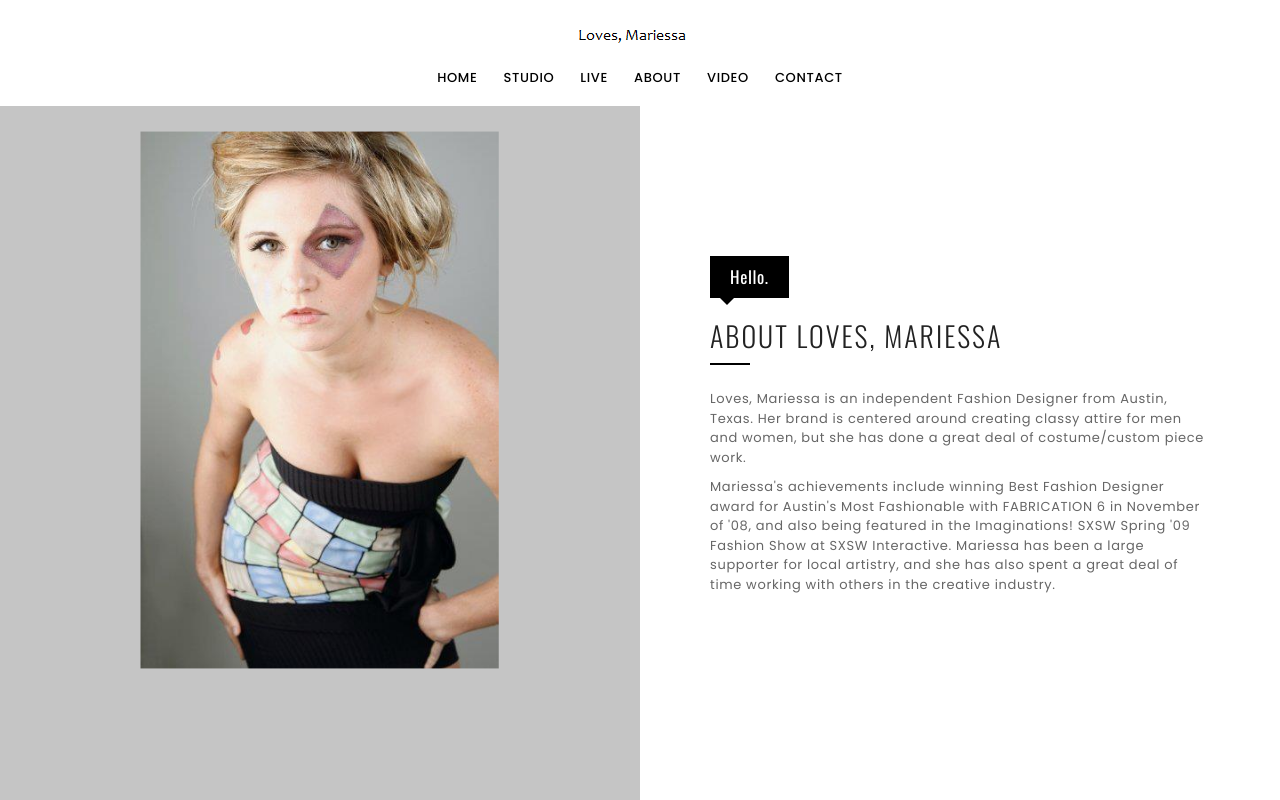
After one commit to saracarlile/Loves-Mariessa-Portfolio, a PHP site: page /about-me.php in a window 1280 px wide. The commit adds this page. Run offline with PHP 8.4, Linux system fonts and the light colour scheme.

Commit message:
add about page

```diff
--- /dev/null
+++ b/about-me.php
@@ -0,0 +1,60 @@
+<!DOCTYPE html>
+<!--[if lt IE 7]>      <html class="no-js lt-ie9 lt-ie8 lt-ie7"> <![endif]-->
+<!--[if IE 7]>         <html class="no-js lt-ie9 lt-ie8"> <![endif]-->
+<!--[if IE 8]>         <html class="no-js lt-ie9"> <![endif]-->
+<!--[if gt IE 8]><!--> <html class="no-js"> <!--<![endif]-->
+	<head>
+       <?php
+       $pageTitle = "Loves, Mariessa - Custom Fashion Designs";
+       $headContent = "About Me - Loves, Mariessa.";
+	   require_once($_SERVER['DOCUMENT_ROOT'].'/inc/header.php');
+       ?>
+	</head>
+
+	<body>
+		<!-- MAIN_WRAPPER -->
+		<div class="main-wrapper animsition">
+			<!-- HEADER -->
+			<header id="header" class="fixed">
+            <?php require_once($_SERVER['DOCUMENT_ROOT'].'/inc/navigation.php'); ?>
+			</header>
+			<!-- /HEADER -->
+
+			<!-- CONTENT -->
+			<div class="container fullwidth no-padding">
+
+				<!-- IMAGE BACKGROUND -->
+				<!--<div class="col-md-6 col-sm-5 fullscreen-height fixed hidden-xs" data-background="http://placehold.it/1200x900"></div>-->
+					<div class="col-md-6 col-sm-5 fullscreen-height fixed hidden-xs" data-background="/img/about-img.png""></div>
+
+				<!-- DETAILS -->
+				<div class="col-md-6 col-sm-7 col-md-offset-6 col-sm-offset-5 fullscreen-height">
+					<div class="vcenter-outer p70 pt130">
+
+						<div class="vcenter-inner">
+							<h5 class="title-tooltip">Hello.</h5>
+							<h3 class="title mt0">About Loves, Mariessa</h3>
+							<p class="separator-left mb20"></p>
+							<p>Loves, Mariessa is an independent Fashion Designer from Austin, Texas.  Her brand is centered around creating classy attire for men and women, but she has done a great deal of costume/custom piece work.</p>
+							<p>Mariessa's achievements include winning Best Fashion Designer award for Austin's Most Fashionable with FABRICATION 6 in November of '08, and also being featured in the Imaginations! SXSW Spring '09 Fashion Show at SXSW Interactive.
+							Mariessa has been a large supporter for local artistry, and she has also spent a great deal of time working with others in the creative industry.</p>
+						</div>
+
+					</div>
+				</div>
+				<!-- /DETAILS -->
+
+			</div>
+			<!-- /CONTENT -->
+
+		</div>
+		<!-- /MAIN-WRAPPER -->
+
+		<!-- js -->
+		<script src="js/lib/jquery.min.js"></script>
+		<script src="js/lib/scripts.js"></script>
+		<!-- main js -->
+		<script src="js/main.js"></script>
+
+	</body>
+</html>
--- a/inc/navigation.php
+++ b/inc/navigation.php
@@ -27,7 +27,7 @@
 			</ul>
 		</li>
 		<li>
-			<a href="about-us.html">about</a>
+			<a href="about-me.php">about</a>
 		</li>
 		<li>
 			<a href="index-video.php">video</a>
```
Also changed, not shown: img/about-img.png (added).
